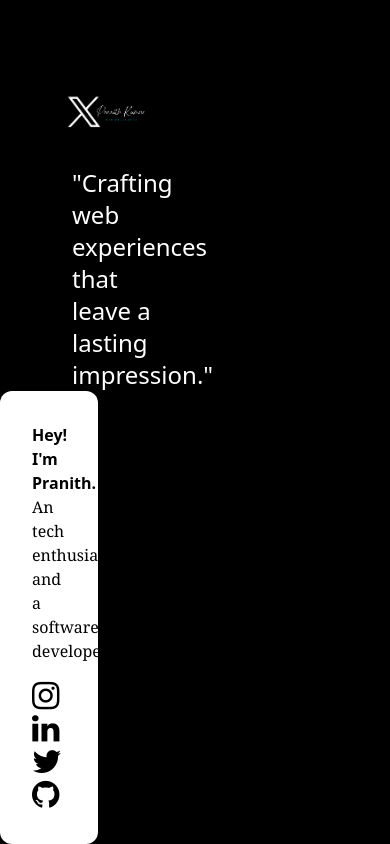
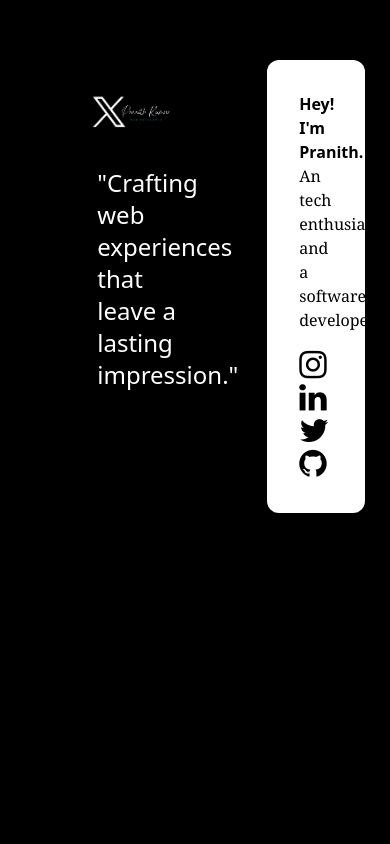
Before and after one commit to pranithaiwiz/Portfolio-Git, a plain HTML site: page index.html in a window 390 px wide. Shown: the part 132-976 px from the top of the page. After the commit the page ends 844 px from the top, so only its background shows below. Drawn offline with nearby package versions, Linux system fonts and the light colour scheme.

Commit message:
Add Links

```diff
--- a/index.html
+++ b/index.html
@@ -8,12 +8,12 @@
     <script src="https://cdn.tailwindcss.com"></script>
 </head>
 <body class="bg-black">
-    <div class="container mt-48 flex lg:flex-row flex-col mx-auto item-center justify-center bg-translusant">
+    <div class="container mt-48 flex lg:flex-row  mx-auto item-center justify-center bg-translusant">
         <div class="left w-1/3 mx-14 bg-translusant rounded-xl">
             <img class="w-140 my-8" src="Minimalist Floral Twitter Header.png" alt="">
             <p class="mx-4 text-2xl text-white ">"Crafting web experiences that leave a lasting impression."</p>
         </div>
-        <div class="right flex flex-col bg-white p-8 rounded-xl w-1/4 shadow-lg relative">
+        <div class="right bg-white p-8 rounded-xl w-1/4 shadow-lg relative">
         <span class="font-serif">
             <spam class="font-bold hover:underline font-sans">
                 Hey! I'm Pranith.
```
